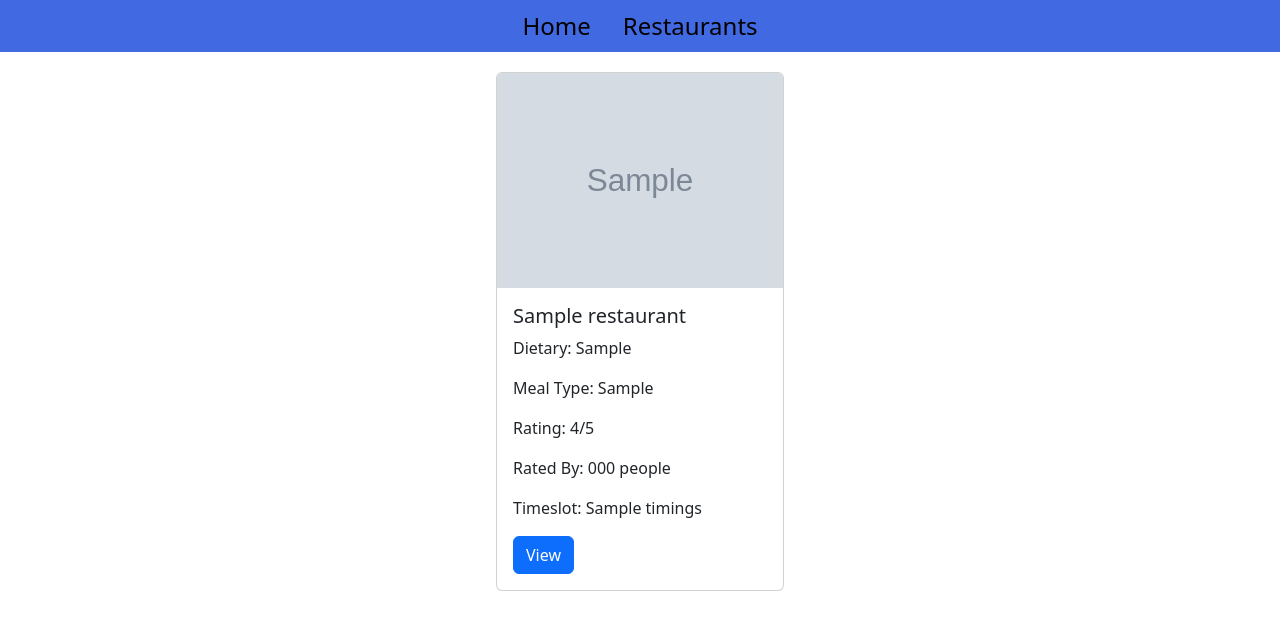
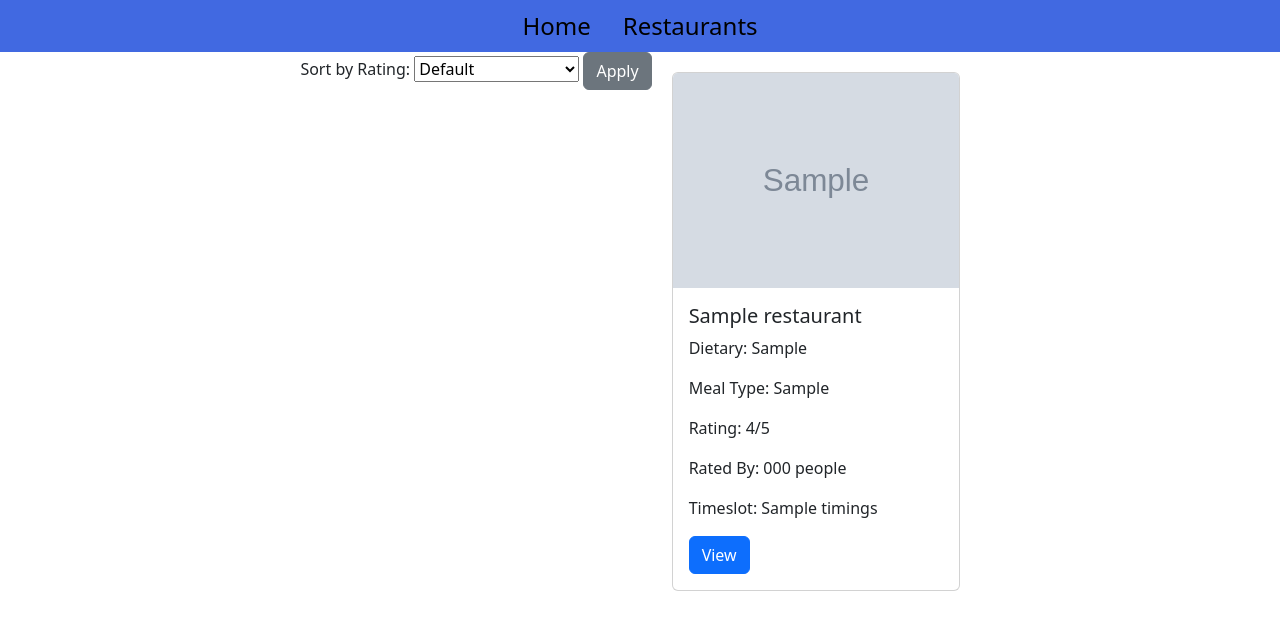
Before and after one commit to nkjcolin/cloud, a Flask app: template reservation-webapp/templates/restaurants_view.html in a window 1280 px wide. Shown: the top 630 px of the page. Run offline with Flask 3, Linux system fonts and the light colour scheme; the template is opened without the code that fills it: most values are stand-ins (such as "Sample title", 1, 10 or a date in 2020); grey boxes marked "Sample" are stand-in pictures; some libraries are stand-ins or nearby versions.

Commit message:
sort by rating

```diff
--- a/reservation-webapp/main.py
+++ b/reservation-webapp/main.py
@@ -80,6 +80,9 @@ def search_restaurants():
 
 @app.route("/allrestaurants", methods=['GET'])
 def restaurants_view():
+    # Get the rating_order query parameter from the URL
+    rating_order = request.args.get('rating_order')
+
     # Create a cursor for executing SQL queries
     cursor = mysql.connection.cursor(MySQLdb.cursors.DictCursor)
 
@@ -88,6 +91,12 @@ def restaurants_view():
 
     # Build and execute the SQL query
     query = "SELECT * FROM restaurants"
+
+    if rating_order == 'high_to_low':
+        query += " ORDER BY rating DESC"
+    elif rating_order == 'low_to_high':
+        query += " ORDER BY rating ASC"
+
     cursor.execute(query)
 
     # Fetch all matching rows
--- a/reservation-webapp/templates/restaurants_view.html
+++ b/reservation-webapp/templates/restaurants_view.html
@@ -7,6 +7,16 @@
 
 {% block body %}
 <div class="card-container">
+<!-- Add a dropdown menu for sorting options -->
+<form method="GET" action="{{ url_for('restaurants_view') }}">
+    <label for="rating_order">Sort by Rating:</label>
+    <select id="rating_order" name="rating_order">
+        <option value="default" {% if rating_order == 'default' %}selected{% endif %}>Default</option>
+        <option value="high_to_low" {% if rating_order == 'high_to_low' %}selected{% endif %}>High to Low Rating</option>
+        <option value="low_to_high" {% if rating_order == 'low_to_high' %}selected{% endif %}>Low to High Rating</option>
+    </select>
+    <button type="submit" class="btn btn-secondary">Apply</button>
+</form>
 
     {% for restaurant in restaurant_data %}
     <div class="card" style="width: 18rem;">
```
